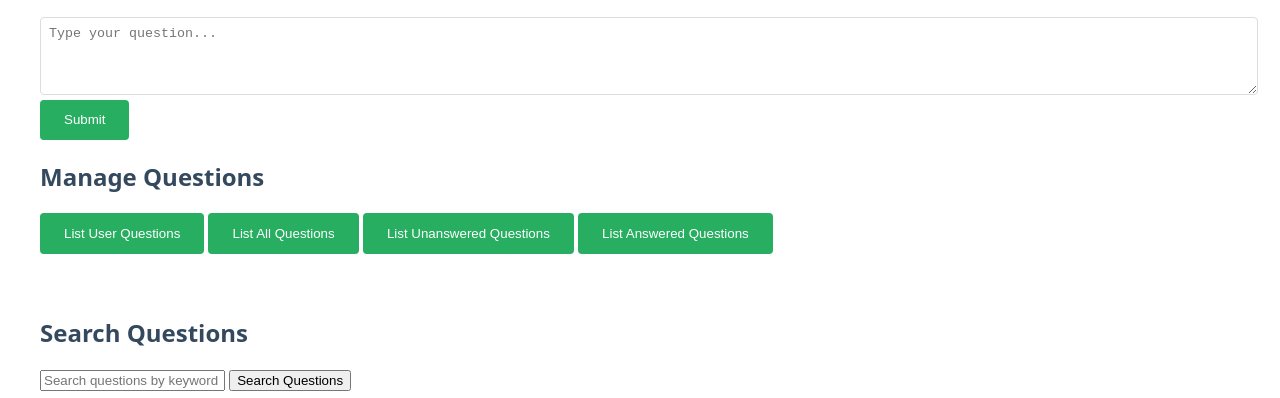
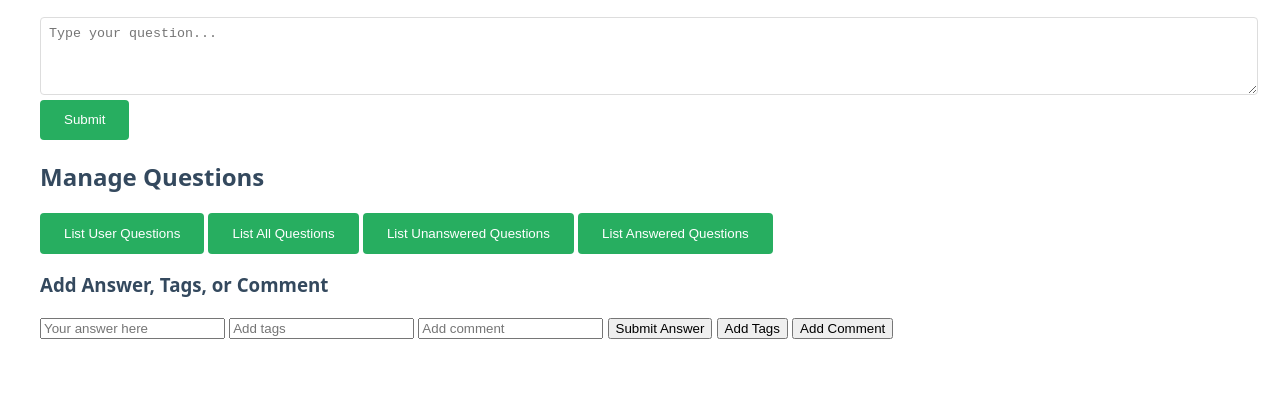
Before and after one commit to MADEEB80/Mymufti, a plain HTML site: page dashboard.html in a window 1280 px wide. Shown: the part 380-778 px from the top of the page. Drawn offline with Linux system fonts and the light colour scheme; no server answers.

Commit message:
Update dashboard.html

```diff
--- a/dashboard.html
+++ b/dashboard.html
@@ -161,7 +161,16 @@
   <button id="fetchUnansweredQuestions" class="button">List Unanswered Questions</button>
   <button id="fetchAnsweredQuestions" class="button">List Answered Questions</button>
   <br>
-
+ <!-- Add Answer, Tags, and Comments -->
+  <div>
+    <h3>Add Answer, Tags, or Comment</h3>
+    <input type="text" id="answerText" placeholder="Your answer here" />
+    <input type="text" id="tagText" placeholder="Add tags" />
+    <input type="text" id="commentText" placeholder="Add comment" />
+    <button id="addAnswerBtn">Submit Answer</button>
+    <button id="addTagsBtn">Add Tags</button>
+    <button id="addCommentBtn">Add Comment</button>
+  </div>
   <div id="output"></div>
   <br>
 
```
